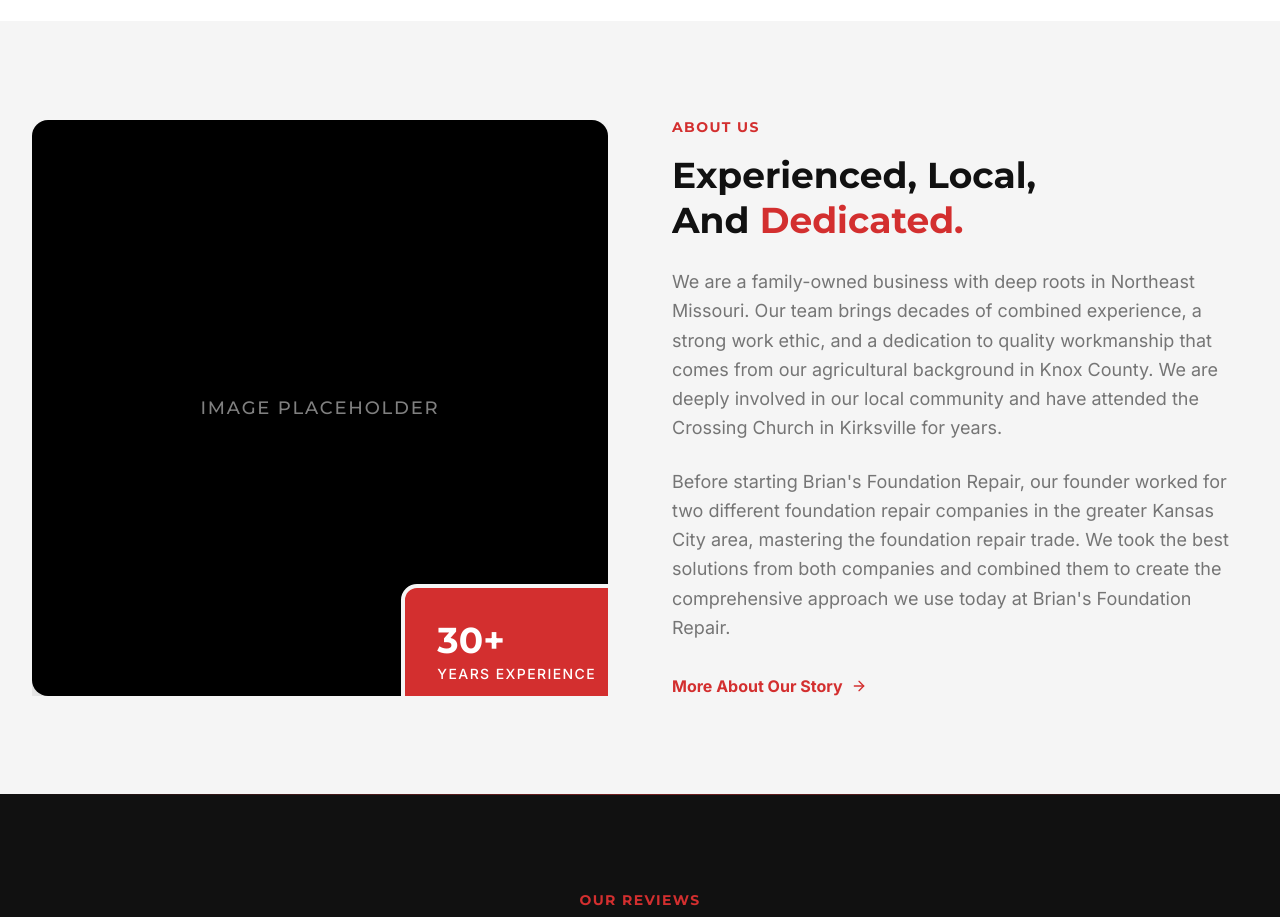
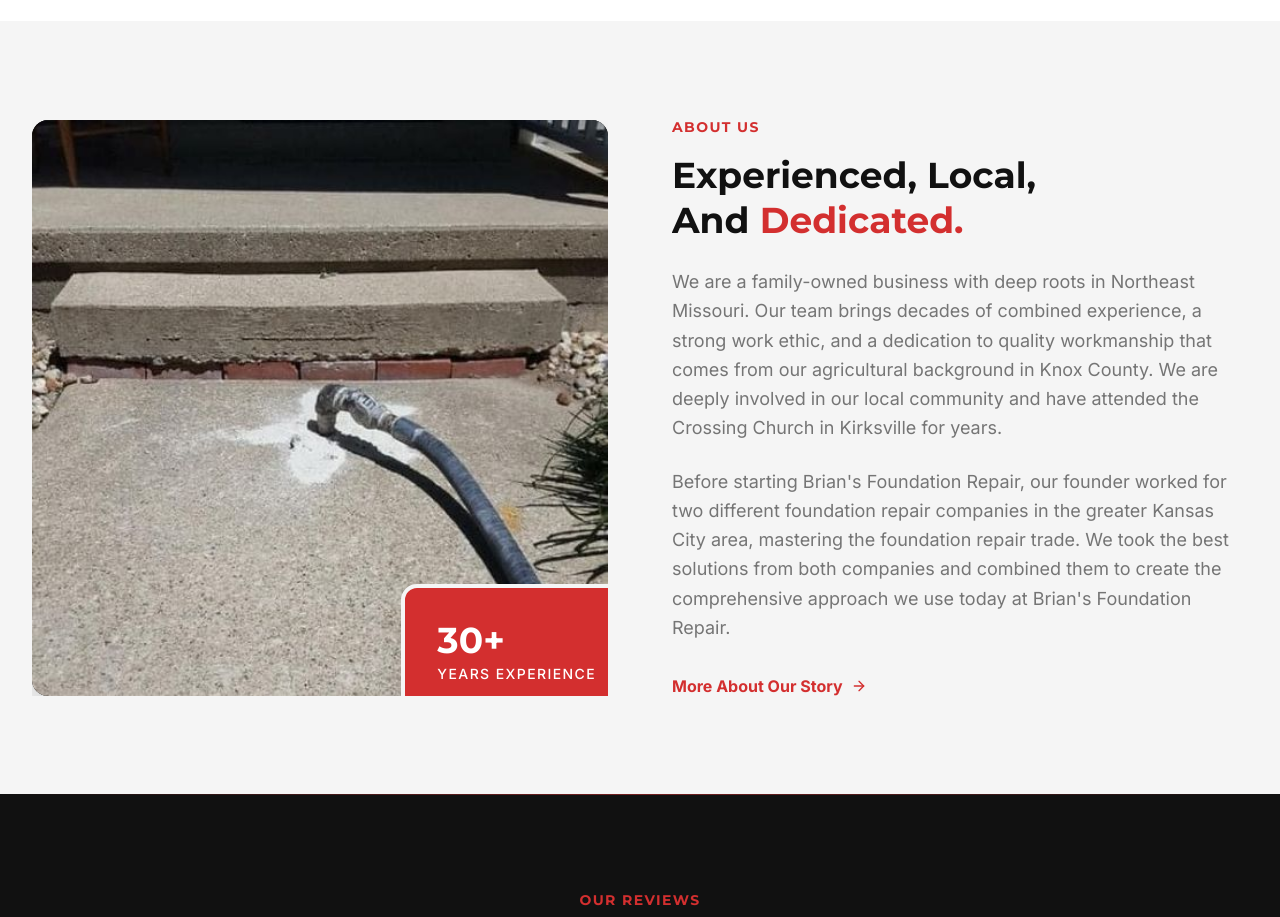
Before and after one commit to Founditmarketing/brainsfoundation, a React (Vite) app: page / in a window 1280 px wide. Shown: the part 1700-2617 px from the top of the page. Built offline with nearby package versions, Linux system fonts and the light colour scheme.

Commit message:
Add 1.jpg to About us section on homepage

```diff
--- a/src/components/Home.tsx
+++ b/src/components/Home.tsx
@@ -182,7 +182,7 @@
           <div className="grid grid-cols-1 lg:grid-cols-2 gap-16 items-center">
             <Reveal className="order-2 lg:order-1 relative">
               <div className="aspect-square rounded-2xl overflow-hidden shadow-2xl bg-black flex items-center justify-center">
-                <span className="text-white/50 font-display text-lg uppercase tracking-widest">Image Placeholder</span>
+                <img src="/1.jpg" alt="About Brian's Foundation Repair" className="w-full h-full object-cover" />
               </div>
               <div className="absolute -bottom-6 -right-6 bg-primary-red text-white p-8 rounded-2xl shadow-xl hidden md:block border-4 border-concrete">
                 <div className="text-4xl font-display font-bold mb-1">30+</div>
```
